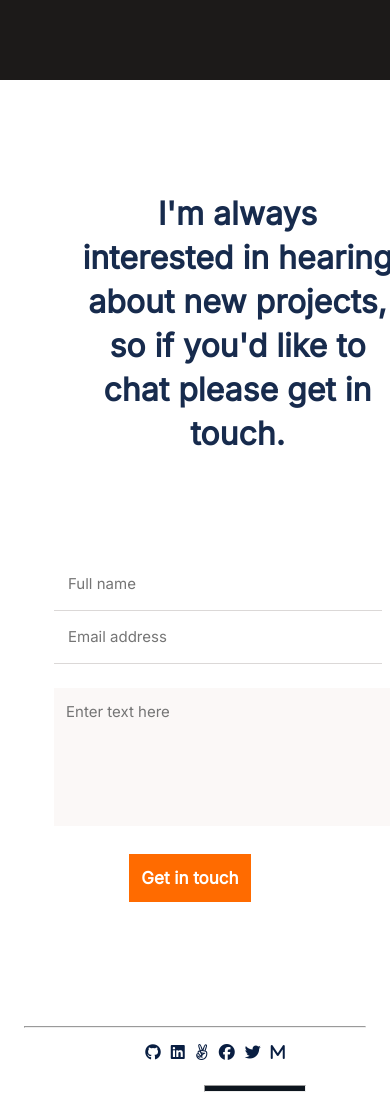
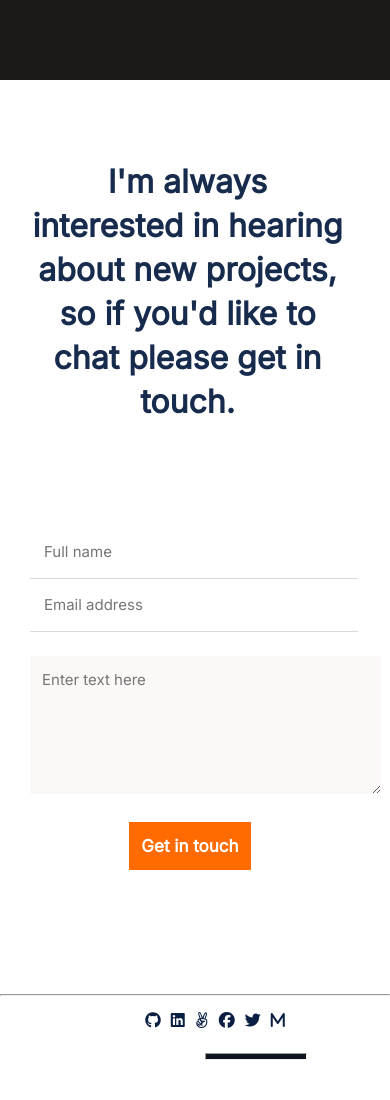
Before and after one commit to amanuelbelete95/Portfolio, a website: page index.html in a window 390 px wide. Shown: the part 6834-7934 px from the top of the page. After the commit the page ends 7902 px from the top, so only its background shows below. Drawn offline with Linux system fonts and the light colour scheme.

Commit message:
Fix the margin of the contact-section

```diff
--- a/style.css
+++ b/style.css
@@ -326,7 +326,6 @@
   }
 
   .contact-section {
-    margin: 0 24px;
     padding-top: 80px;
   }
 
@@ -340,7 +339,7 @@
     line-height: 44px;
     text-align: center;
     color: #172b4d;
-    margin-left: 50px;
+    margin: 0 0 0 24px;
   }
 
   form {
@@ -432,7 +431,7 @@
   }
 
   .border {
-    margin: 23px 8px 8px 180px;
+    margin: 23px 8px 8px 205px;
     background: #0d151e;
     width: 100px;
     height: 5px;
```
